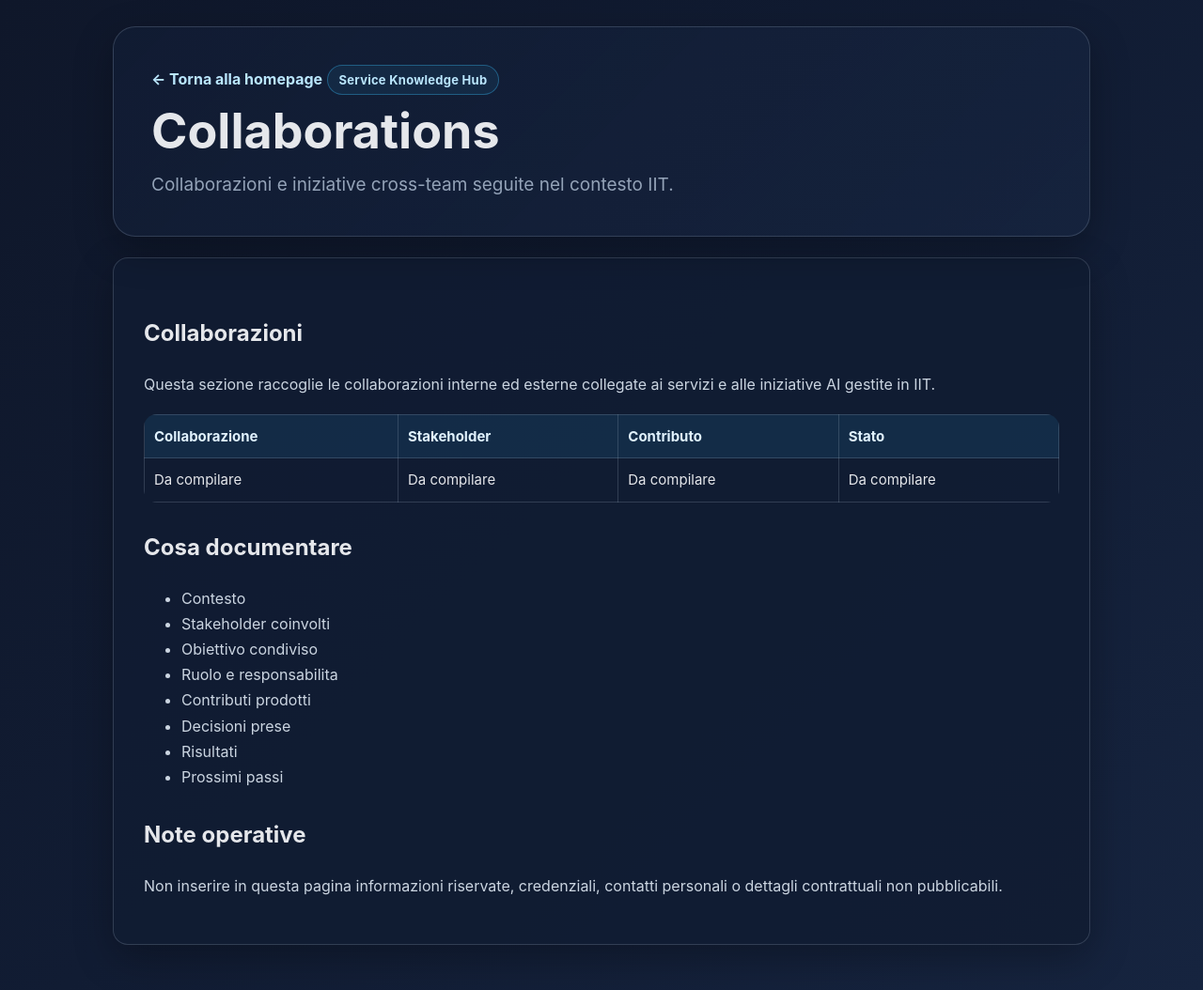
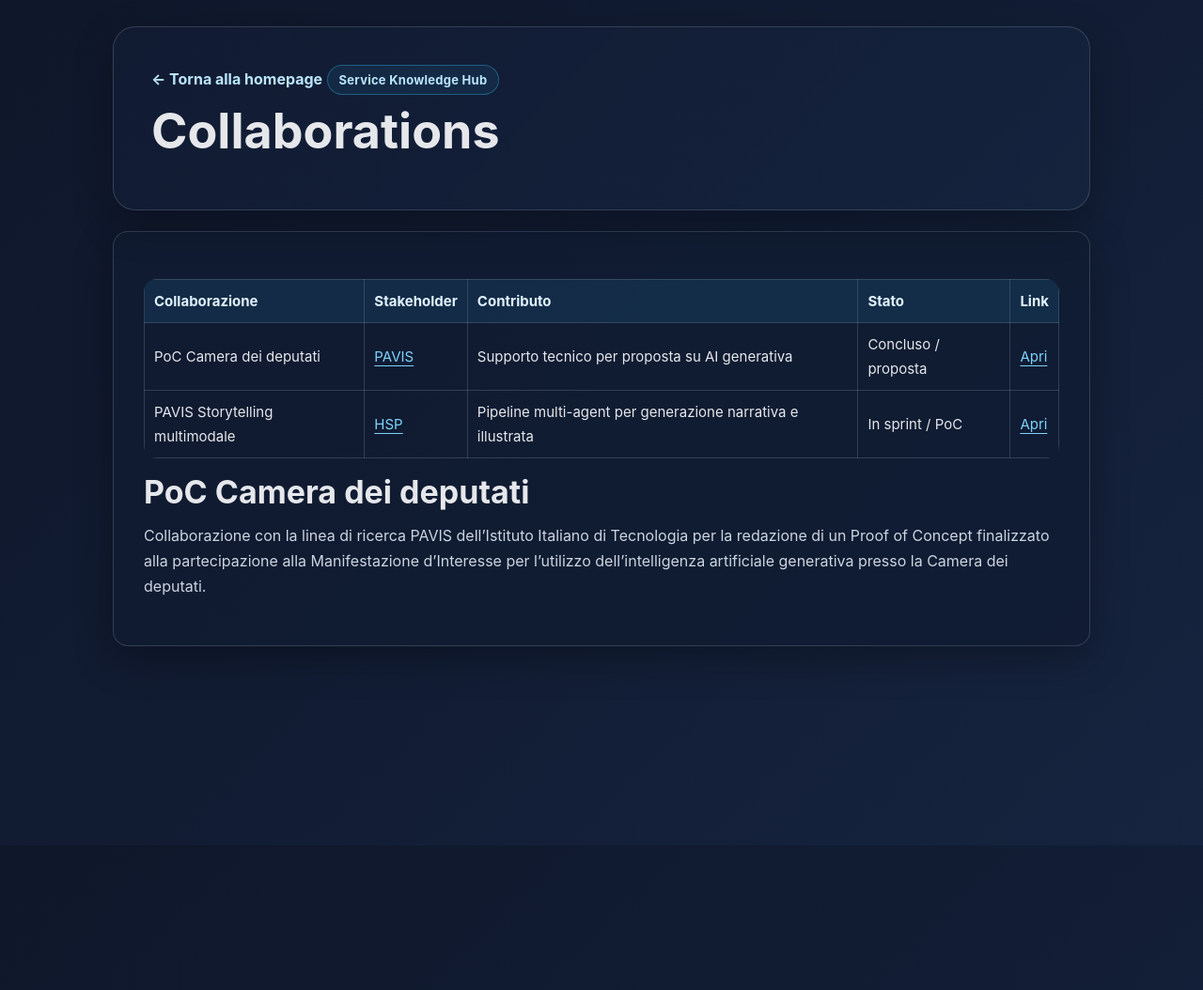
Before and after one commit to Federico-Conti/iit-service-knowledge, a Jekyll site: the page built from collaborations/index.md, in a window 1280 px wide. Shown: the whole page at 94% size. Built offline with Jekyll 4.4.1, drawn with Linux system fonts in a browser that asks for light colours; after the commit the page ends 900 px from its top, so only the background shows below that.

Commit message:
add content

```diff
--- a/collaborations/index.md
+++ b/collaborations/index.md
@@ -1,29 +1,21 @@
 ---
 layout: page
 title: "Collaborations"
-description: "Collaborazioni e iniziative cross-team seguite nel contesto IIT."
+section: collaborations
 permalink: /collaborations/
 ---
 
-## Collaborazioni
 
-Questa sezione raccoglie le collaborazioni interne ed esterne collegate ai servizi e alle iniziative AI gestite in IIT.
+| Collaborazione | Stakeholder | Contributo | Stato | Link |
+|---|---|---|---|---|
+| PoC Camera dei deputati | [PAVIS](https://pavis.iit.it/) | Supporto tecnico per proposta su AI generativa | Concluso / proposta | [Apri](#poc-camera-dei-deputati) |
+| PAVIS Storytelling multimodale | [HSP](https://hsp.iit.it/) | Pipeline multi-agent per generazione narrativa e illustrata | In sprint / PoC | [Apri](./hsp-storytelling/) |
 
-| Collaborazione | Stakeholder | Contributo | Stato |
-|---|---|---|---|
-| Da compilare | Da compilare | Da compilare | Da compilare |
 
-## Cosa documentare
 
-- Contesto
-- Stakeholder coinvolti
-- Obiettivo condiviso
-- Ruolo e responsabilita
-- Contributi prodotti
-- Decisioni prese
-- Risultati
-- Prossimi passi
+# PoC Camera dei deputati
 
-## Note operative
-
-Non inserire in questa pagina informazioni riservate, credenziali, contatti personali o dettagli contrattuali non pubblicabili.
+Collaborazione con la linea di ricerca PAVIS dell'Istituto Italiano di
+Tecnologia per la redazione di un Proof of Concept finalizzato alla
+partecipazione alla Manifestazione d'Interesse per l'utilizzo dell'intelligenza
+artificiale generativa presso la Camera dei deputati.
```
